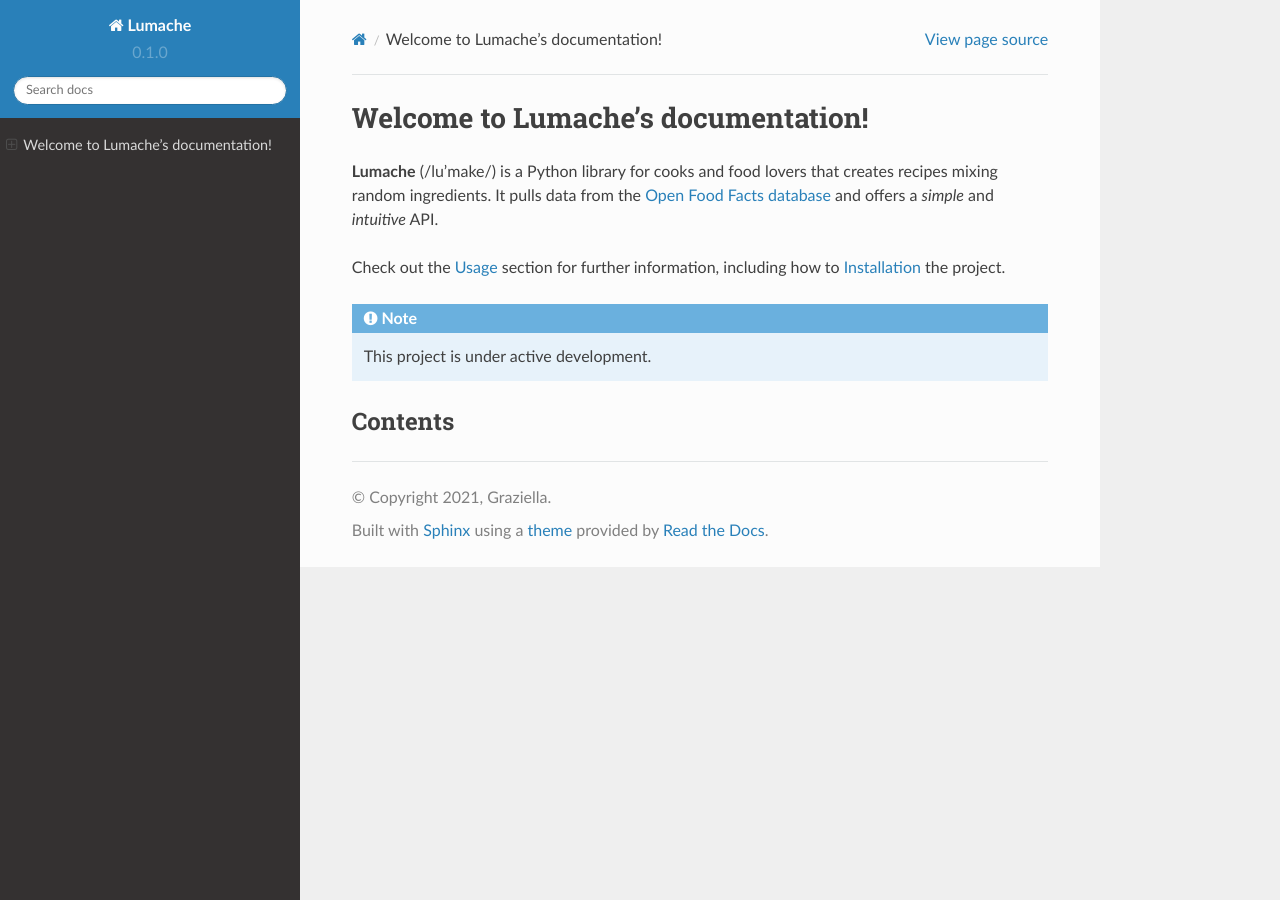
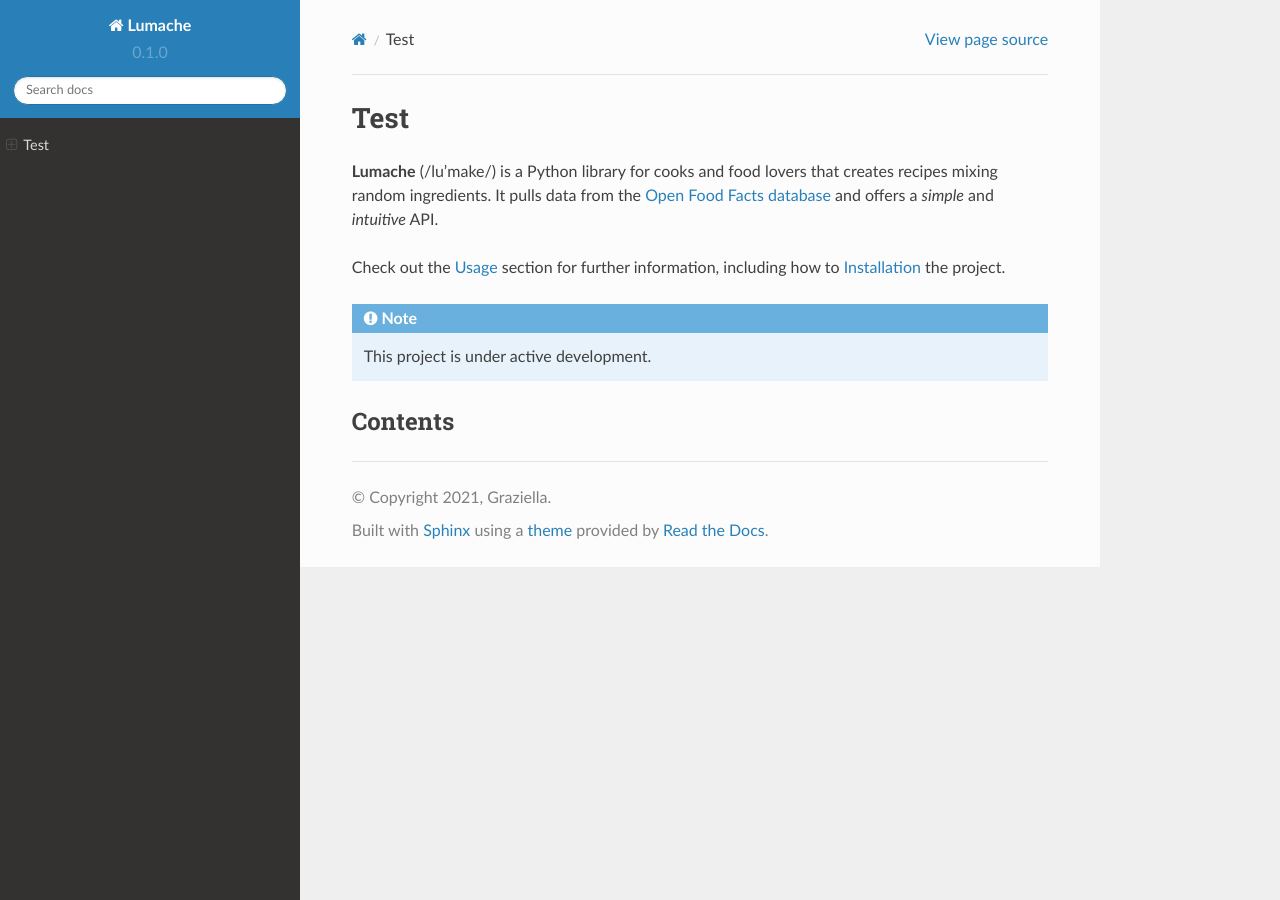
Before and after one commit to Discovery-Limited/documentation, a Sphinx documentation site: the page built from docs/source/index.rst, in a window 1280 px wide. Built offline with Sphinx 7.4.7 and the Read the Docs theme 2.0.0, drawn with Linux system fonts in a browser that asks for light colours; pages that are not in the unit, such as notebooks, are missing from menus.

Commit message:
Changed title to test changes

```diff
--- a/docs/source/index.rst
+++ b/docs/source/index.rst
@@ -1,4 +1,4 @@
-Welcome to Lumache's documentation!
+Test
 ===================================
 
 **Lumache** (/lu'make/) is a Python library for cooks and food lovers
```
